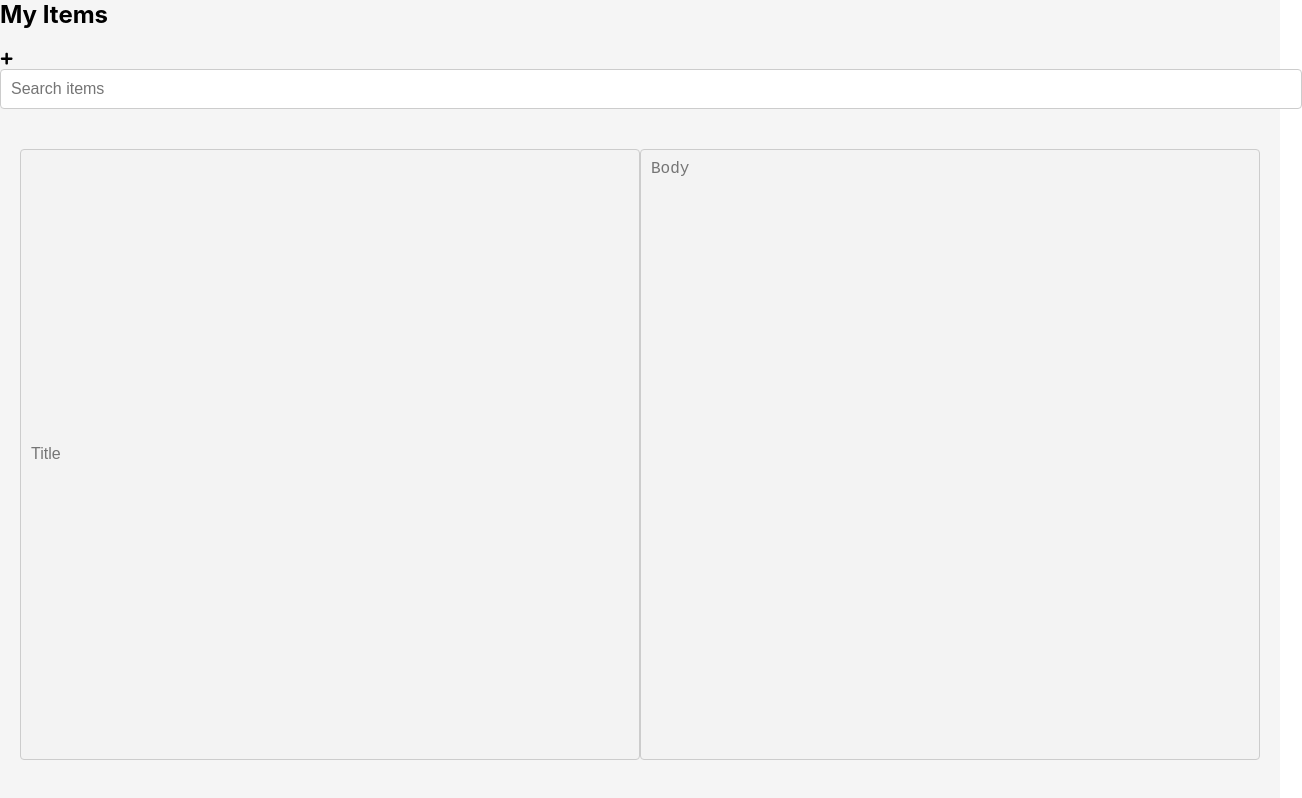
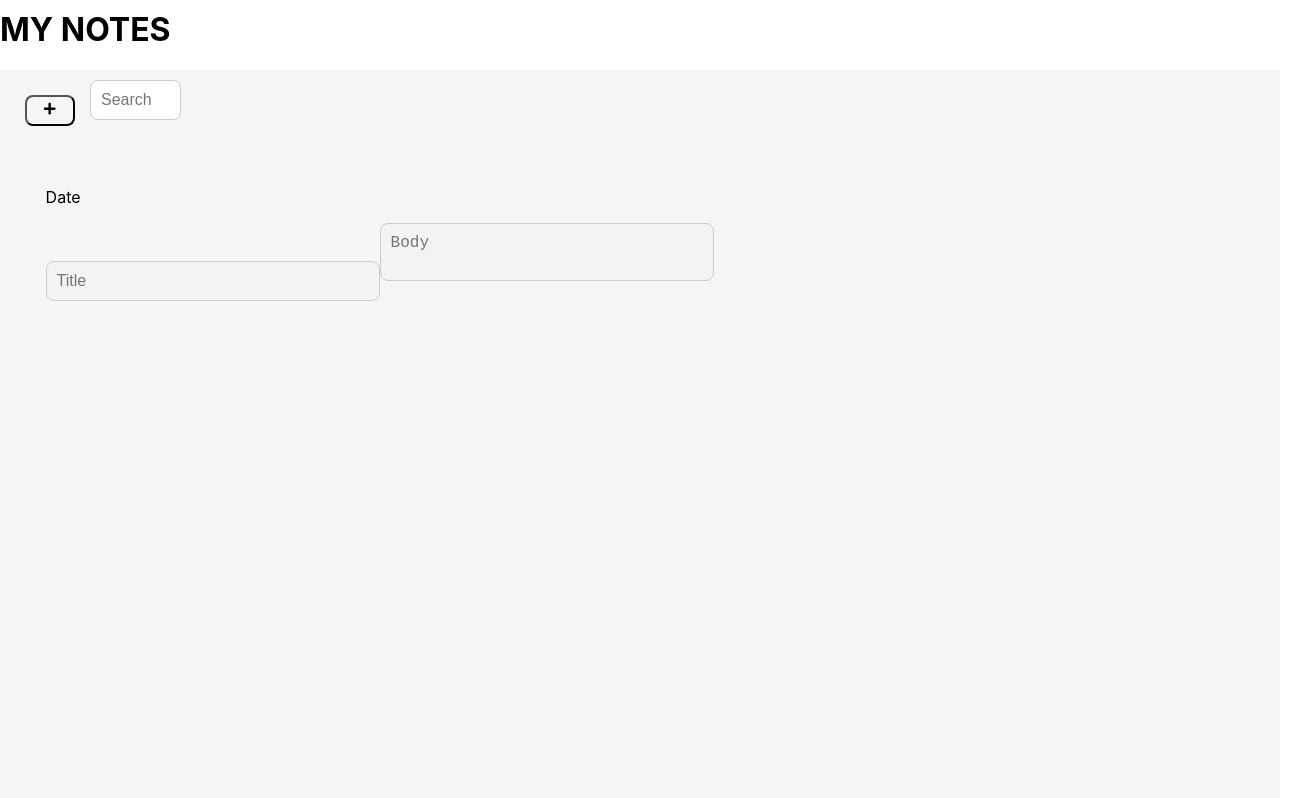
Before and after one commit to GennadyBerg/SEcond_Note_test, a React (Create React App) app: page / in a window 1280 px wide. Shown: the top 798 px of the page, 1302 px wide, since content can reach past the window. Built offline with nearby package versions, Linux system fonts and the light colour scheme.

Commit message:
making front

```diff
--- a/src/App.css
+++ b/src/App.css
@@ -9,15 +9,19 @@
   display: flex;
   flex: 1;
   padding: 20px;
+  margin-left: 2%;
+  margin-right: 2%;
 }
 
 .sidebar {
   flex: 0 0 200px;
-  margin-right: 20px;
+  margin-right: 30px;
   background-color: #fff;
   box-shadow: 0 2px 6px rgba(0, 0, 0, 0.1);
   border-radius: 4px;
   overflow: hidden;
+  max-inline-size: 30%;
+
 }
 
 .item-list {
@@ -39,30 +43,41 @@ h3,
 h4,
 h5,
 h6 {
-  margin-top: 0;
+  margin-top: 10px;
 }
 
 h2 {
   margin-bottom: 20px;
 }
 
+.nav-wrapper {
+  display: flex;
+  flex: 1;
+  padding: 10px;
+}
 button {
   cursor: pointer;
   background-color: transparent;
-  border: none;
+  border: 1;
+  border-radius: 8px;
+  width: 50px;
   outline: none;
-  padding: 0;
+  padding: 5px;
+  margin: 15px;
+  justify-self: flex-start;
 }
 
 input[type='text'],
 textarea {
-  width: 100%;
+  width: 30%;
   padding: 10px;
   border: 1px solid #ccc;
-  border-radius: 4px;
+  border-radius: 8px;
   font-size: 16px;
-  margin-bottom: 20px;
+  margin-bottom:5px;
   resize: none;
+
+
 }
 
 button.primary {
@@ -96,3 +111,30 @@ button.disabled {
 button.disabled:hover {
   background-color: #f5f5f5;
 }
+/*.search-box  {
+  width: 30%;
+  padding: 10px;
+  border: 1px solid #ccc;
+  border-radius: 8px;
+  font-size: 16px;
+
+  resize: none;
+}*/
+.input-form {
+
+  inline-size: 130vh;
+
+}
+title {
+  width: 130vh;
+}
+input-title {
+  width: 130vh;
+}
+text-note {
+  width: 130vh;
+}
+vertical-line {
+  max-width: 10px;
+  background-color: #686666;
+}
--- a/src/App.js
+++ b/src/App.js
@@ -9,10 +9,12 @@ import { AppProvider } from './AppContext';
 function App() {
   return (
     <AppProvider>
+      <h1>MY NOTES</h1>
       <div className="app">
         <Navbar />
         <div className="container">
           <Sidebar />
+          <div id='vertical-line'></div>
           <ItemForm />
         </div>
       </div>
--- a/src/ItemForm.js
+++ b/src/ItemForm.js
@@ -30,10 +30,13 @@ const ItemForm = () => {
 
     return (
         <>
-            <input disabled={!cntx.editMode} type="text" placeholder="Title" value={title ?? ''}
+        <div className='input-form'>
+            <p>Date</p>
+            <input id='title' disabled={!cntx.editMode} type="text" placeholder="Title" value={title ?? ''}
                 onInput={e => handleSetTitle(e.target.value)} required />
-            <textarea disabled={!cntx.editMode} placeholder="Body" value={body ?? ''}
+            <textarea id='text-note' disabled={!cntx.editMode} placeholder="Body" value={body ?? ''}
                 onChange={e => handleSetBody(e.target.value)} required></textarea>
+        </div>
         </>
     );
 };
--- a/src/Navbar.js
+++ b/src/Navbar.js
@@ -36,9 +36,9 @@ const NavBar = () => {
     return (
         <>
             <nav className="NavBar">
+                <div className='nav-wrapper'>
                     {!editMode ? (
                         <>
-                        <h1>My Items</h1>
                             <button className="add-button" onClick={handleAddClick}>
                                 <FaPlus />
                             </button>
@@ -55,6 +55,7 @@ const NavBar = () => {
                         </>
                     ) : null}
                     <SearchBox />
+                </div>
             </nav>
         </>
     );
--- a/src/SearchBox.js
+++ b/src/SearchBox.js
@@ -12,7 +12,7 @@ function SearchBox() {
     <div className="search-box">
       <input
         type="text"
-        placeholder="Search items"
+        placeholder="Search "
         value={searchText}
         onChange={handleSearchTextChange}
       />
```
Lines whose indentation alone changed are shown as unchanged.
